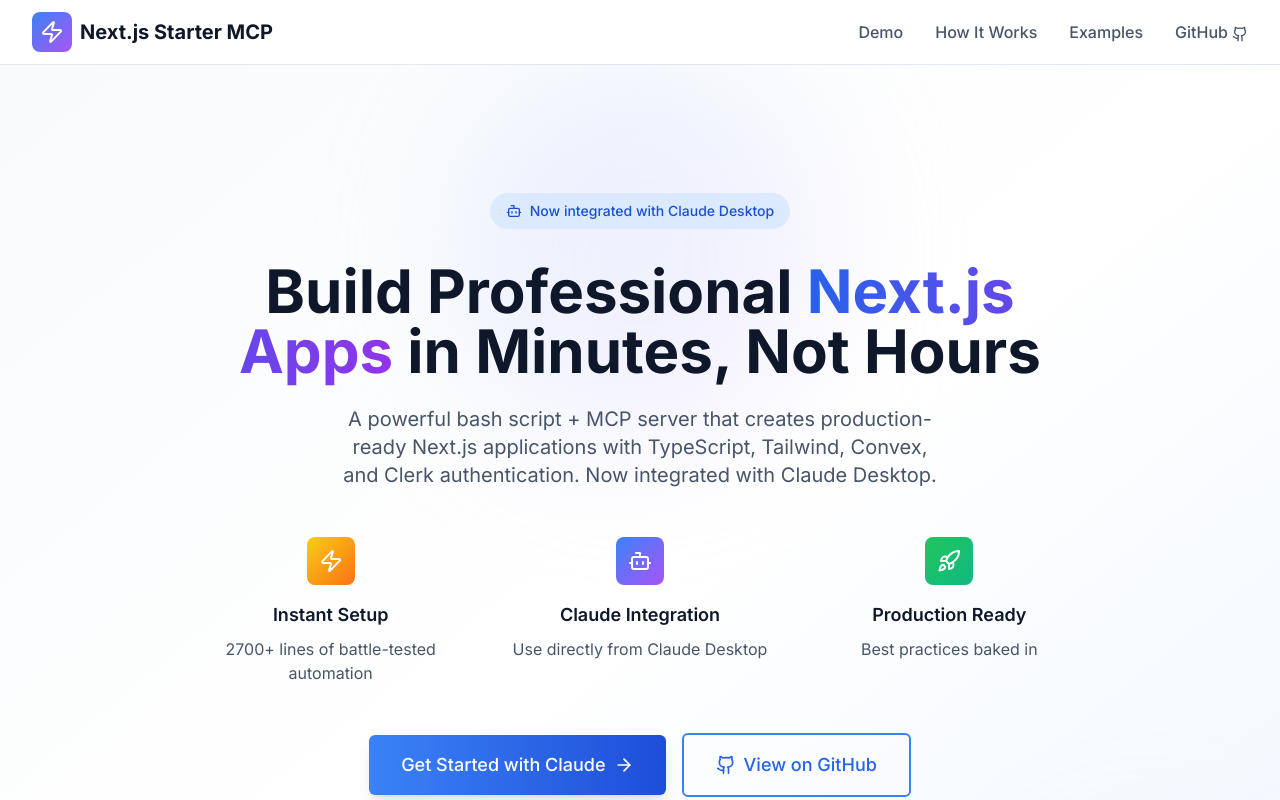
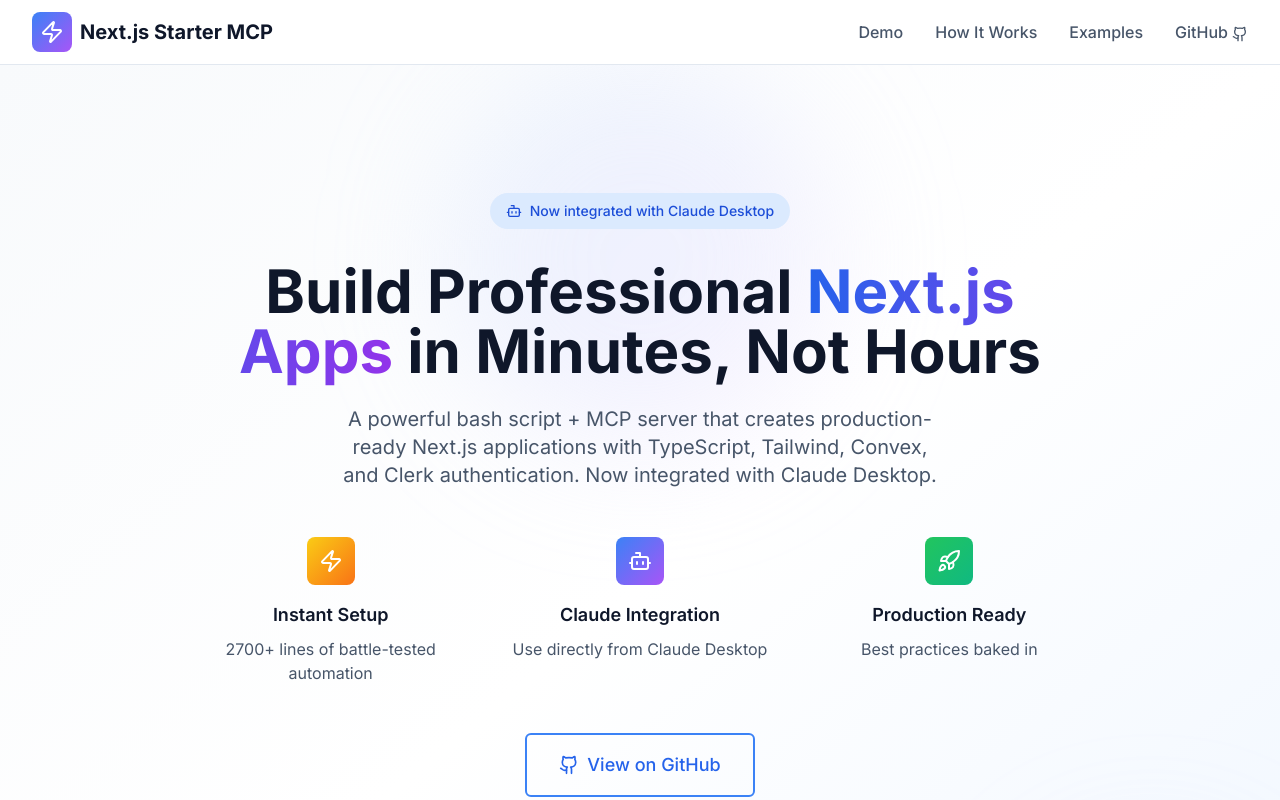
Before and after one commit to Bendako/next-starter-mcp-landing-page, a Next.js app: page / in a window 1280 px wide. Shown: the top 800 px of the page. Built offline with nearby package versions, Linux system fonts and the light colour scheme.

Commit message:
feat: Remove 'Get Started with Claude' buttons from Hero and WhyChoose components

```diff
--- a/src/components/Hero.tsx
+++ b/src/components/Hero.tsx
@@ -63,11 +63,7 @@
           </div>
 
           {/* CTA Buttons */}
-          <div className="flex flex-col sm:flex-row gap-4 justify-center items-center">
-            <Button size="lg" className="group">
-              Get Started with Claude
-              <ArrowRight className="ml-2 h-5 w-5 transition-transform group-hover:translate-x-1" />
-            </Button>
+          <div className="flex justify-center">
             <Button
               variant="outline"
               size="lg"
--- a/src/components/WhyChoose.tsx
+++ b/src/components/WhyChoose.tsx
@@ -184,11 +184,7 @@
             <p className="text-lg text-slate-600 mb-8 max-w-2xl mx-auto">
               Join thousands of developers who have already accelerated their Next.js development with our powerful automation tools and Claude AI integration.
             </p>
-            <div className="flex flex-col sm:flex-row gap-4 justify-center">
-              <Button size="lg" className="group">
-                Get Started with Claude
-                <ArrowRight className="ml-2 h-5 w-5 transition-transform group-hover:translate-x-1" />
-              </Button>
+            <div className="flex justify-center">
               <Button variant="outline" size="lg">
                 View Live Examples
               </Button>
```
